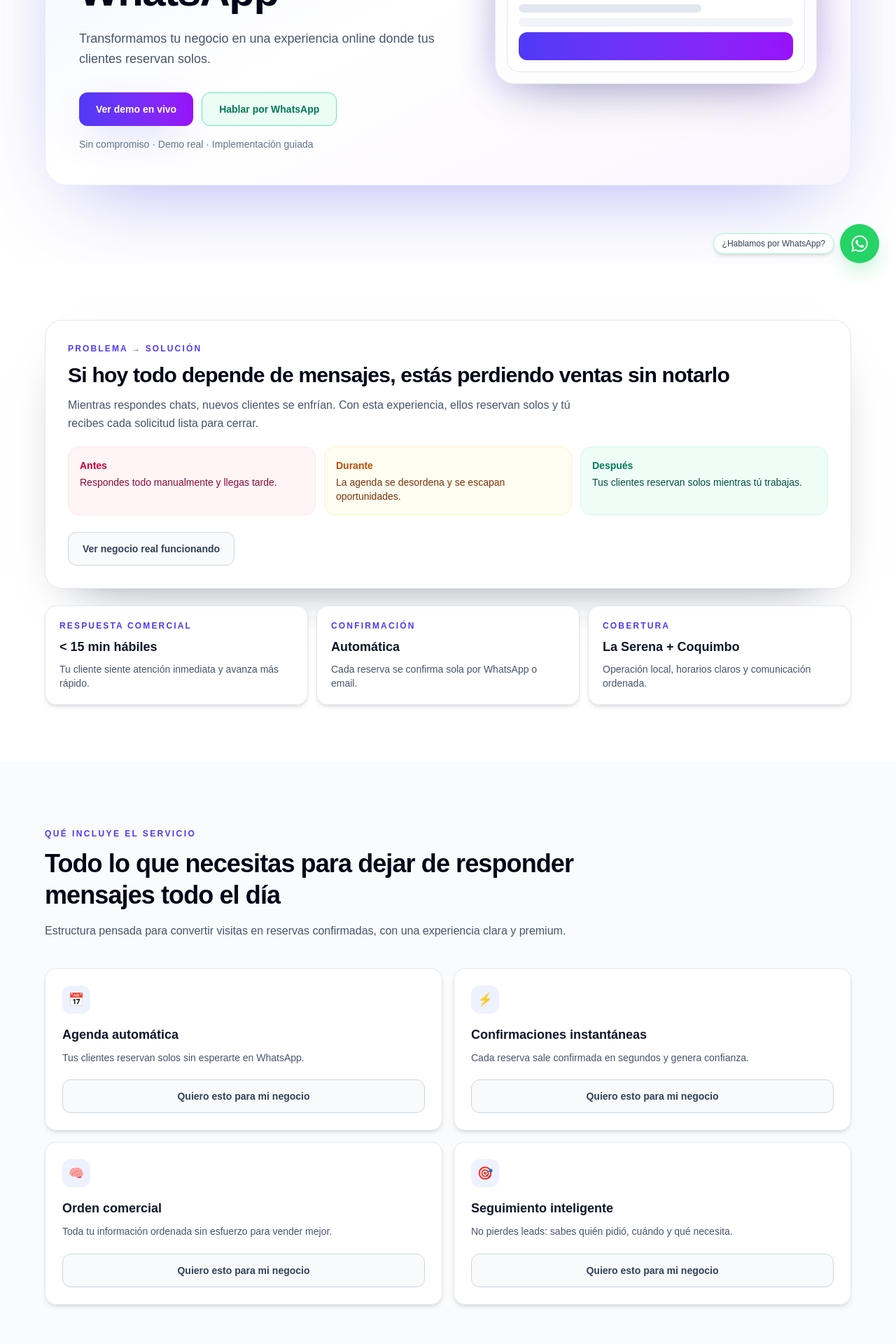
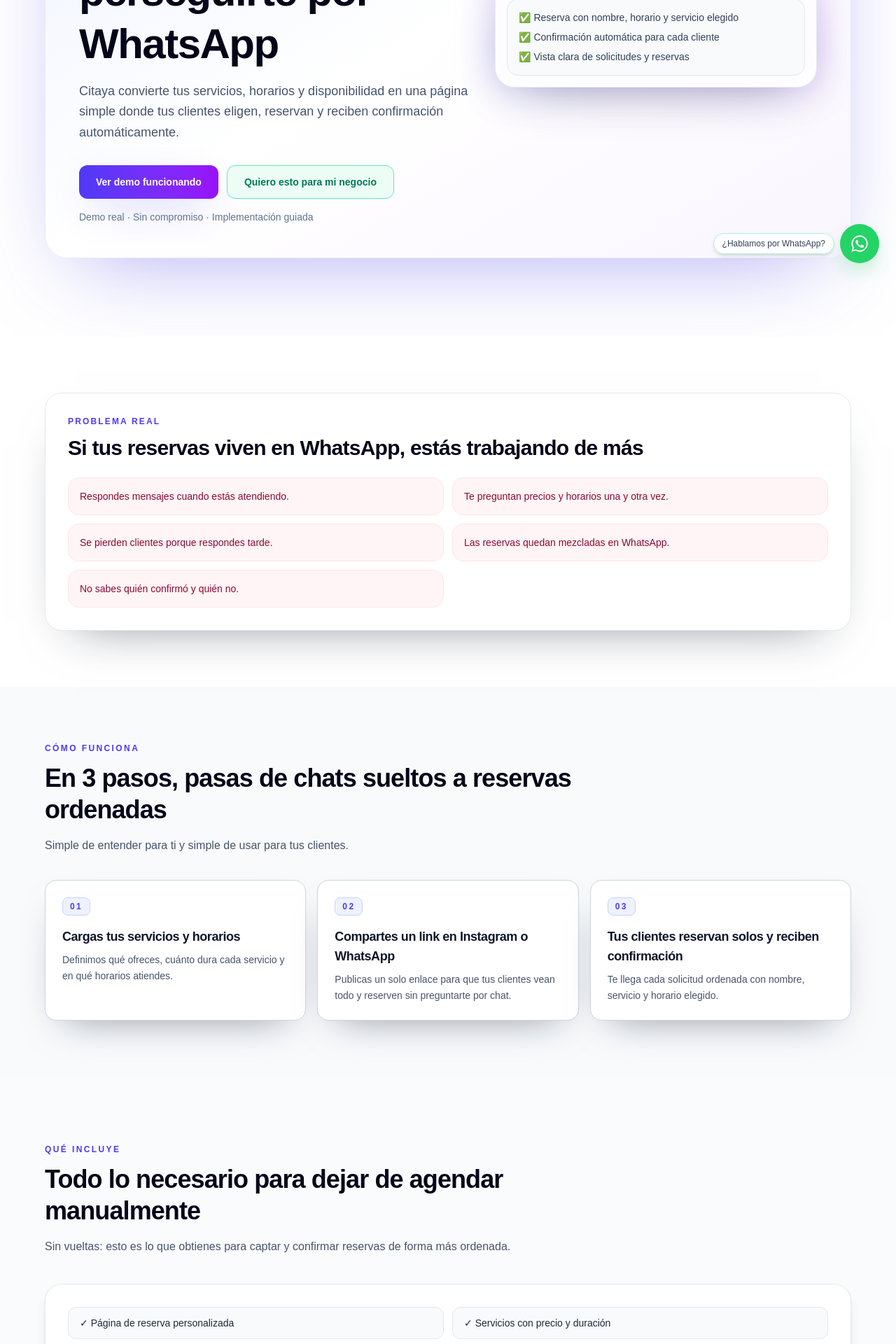
Before and after one commit to verf2390/citaya-agendas, a Next.js app: page /servicios-demo in a window 1280 px wide. Shown: the part 400-2320 px from the top of the page at 70% size. Built offline with nearby package versions, Linux system fonts and the light colour scheme.

Commit message:
Refocus /servicios-demo copy and CTA flow for conversion

```diff
--- a/app/servicios-demo/components/final-cta-section.tsx
+++ b/app/servicios-demo/components/final-cta-section.tsx
@@ -1,36 +1,24 @@
 import Link from "next/link";
 import { RevealOnScroll } from "./reveal-on-scroll";
 
-const whatsappMessage = encodeURIComponent(
-  "Hola, vi esta demo y quiero automatizar mi negocio esta semana.",
-);
+const whatsappMessage = encodeURIComponent("Hola, quiero una demo de Citaya para mi negocio.");
 
 export function FinalCtaSection() {
   return (
     <section className="px-4 pb-20 pt-14 sm:px-6 sm:pb-24 sm:pt-20 lg:px-10 lg:pt-24">
       <RevealOnScroll className="mx-auto max-w-5xl rounded-3xl bg-[linear-gradient(145deg,#312e81,#6d28d9_55%,#0f172a)] px-6 py-10 text-white shadow-[0_40px_90px_-45px_rgba(79,70,229,0.75)] sm:px-10 sm:py-12">
-        <p className="text-xs font-semibold uppercase tracking-[0.2em] text-indigo-200">Listo para avanzar</p>
-        <h2 className="mt-3 text-2xl font-bold tracking-tight sm:text-4xl">Empieza a automatizar tu negocio hoy</h2>
+        <p className="text-xs font-semibold uppercase tracking-[0.2em] text-indigo-200">Demo guiada</p>
+        <h2 className="mt-3 text-2xl font-bold tracking-tight sm:text-4xl">Te mostramos cómo se vería Citaya en tu negocio</h2>
         <p className="mt-3 max-w-3xl text-sm leading-relaxed text-indigo-50 sm:text-base">
-          En pocos días puedes tener esto funcionando y ver cómo tus clientes reservan sin fricción.
+          En una demo corta puedes ver cómo tus servicios quedarían listos para recibir reservas.
         </p>
 
         <div className="mt-7 grid gap-3 sm:mt-8 sm:flex sm:flex-wrap">
-          <Link
-            href={`https://wa.me/56961425029?text=${whatsappMessage}`}
-            target="_blank"
-            rel="noreferrer"
-            className="inline-flex min-h-12 items-center justify-center rounded-xl bg-emerald-500 px-6 py-3 text-sm font-semibold text-emerald-950 shadow-[0_20px_45px_-20px_rgba(16,185,129,0.85)] transition-all duration-300 hover:-translate-y-0.5 hover:scale-[1.02] hover:bg-emerald-400"
-          >
-            Hablar por WhatsApp
+          <Link href={`https://wa.me/56961425029?text=${whatsappMessage}`} target="_blank" rel="noreferrer" className="inline-flex min-h-12 items-center justify-center rounded-xl bg-emerald-500 px-6 py-3 text-sm font-semibold text-emerald-950 shadow-[0_20px_45px_-20px_rgba(16,185,129,0.85)] transition-all duration-300 hover:-translate-y-0.5 hover:scale-[1.02] hover:bg-emerald-400">
+            Pedir demo por WhatsApp
           </Link>
-          <Link
-            href="https://demo.citaya.online/"
-            target="_blank"
-            rel="noreferrer"
-            className="inline-flex min-h-12 items-center justify-center rounded-xl border border-indigo-200/60 bg-white/10 px-6 py-3 text-sm font-semibold text-white transition-all duration-300 hover:bg-white/20"
-          >
-            Ver demo
+          <Link href="https://demo.citaya.online/" target="_blank" rel="noreferrer" className="inline-flex min-h-12 items-center justify-center rounded-xl border border-indigo-200/60 bg-white/10 px-6 py-3 text-sm font-semibold text-white transition-all duration-300 hover:bg-white/20">
+            Ver demo en vivo
           </Link>
         </div>
       </RevealOnScroll>
--- a/app/servicios-demo/components/hero-section.tsx
+++ b/app/servicios-demo/components/hero-section.tsx
@@ -2,7 +2,7 @@ import Link from "next/link";
 import { RevealOnScroll } from "./reveal-on-scroll";
 
 const quickQuoteWhatsappMessage = encodeURIComponent(
-  "Hola Victor, vi la demo y quiero una solución similar para mi negocio.",
+  "Hola Victor, vi la demo y quiero algo así para mi negocio de servicios.",
 );
 
 export function HeroSection() {
@@ -13,50 +13,37 @@ export function HeroSection() {
       <RevealOnScroll className="mx-auto grid max-w-6xl items-center gap-8 rounded-[2rem] border border-indigo-100/80 bg-gradient-to-br from-indigo-50 via-white to-purple-50 p-6 shadow-[0_40px_120px_-48px_rgba(79,70,229,0.5)] sm:p-10 lg:grid-cols-[1.1fr_0.9fr] lg:p-12">
         <div>
           <span className="inline-flex rounded-full border border-indigo-200/80 bg-white/80 px-3 py-1 text-[11px] font-semibold uppercase tracking-[0.2em] text-indigo-700 sm:text-xs">
-            Agenda inteligente para negocios de servicios
+            Ideal para negocios que atienden por hora
           </span>
 
           <h1 className="mt-5 text-3xl font-bold leading-tight tracking-tight text-slate-950 sm:text-5xl lg:text-6xl">
-            Deja de perder clientes por WhatsApp
+            Haz que tus clientes reserven solos, sin perseguirte por WhatsApp
           </h1>
           <p className="mt-4 max-w-2xl text-base leading-relaxed text-slate-600 sm:text-lg">
-            Transformamos tu negocio en una experiencia online donde tus clientes reservan solos.
+            Citaya convierte tus servicios, horarios y disponibilidad en una página simple donde tus clientes eligen,
+            reservan y reciben confirmación automáticamente.
           </p>
 
           <div className="mt-7 grid gap-3 sm:mt-8 sm:flex sm:flex-wrap">
-            <Link
-              href="https://demo.citaya.online/"
-              target="_blank"
-              rel="noreferrer"
-              className="inline-flex min-h-12 items-center justify-center rounded-xl bg-gradient-to-r from-indigo-600 to-purple-600 px-6 py-3 text-sm font-semibold text-white shadow-[0_20px_55px_-20px_rgba(79,70,229,0.85)] transition-all duration-300 hover:-translate-y-0.5 hover:scale-[1.02] hover:from-indigo-500 hover:to-purple-500 hover:shadow-[0_28px_70px_-18px_rgba(79,70,229,0.9)]"
-            >
-              Ver demo en vivo
+            <Link href="https://demo.citaya.online/" target="_blank" rel="noreferrer" className="inline-flex min-h-12 items-center justify-center rounded-xl bg-gradient-to-r from-indigo-600 to-purple-600 px-6 py-3 text-sm font-semibold text-white shadow-[0_20px_55px_-20px_rgba(79,70,229,0.85)] transition-all duration-300 hover:-translate-y-0.5 hover:scale-[1.02] hover:from-indigo-500 hover:to-purple-500 hover:shadow-[0_28px_70px_-18px_rgba(79,70,229,0.9)]">
+              Ver demo funcionando
             </Link>
-            <Link
-              href={`https://wa.me/56961425029?text=${quickQuoteWhatsappMessage}`}
-              target="_blank"
-              rel="noreferrer"
-              className="inline-flex min-h-12 items-center justify-center gap-2 rounded-xl border border-emerald-300 bg-emerald-50 px-6 py-3 text-sm font-semibold text-emerald-700 transition-all duration-300 hover:-translate-y-0.5 hover:scale-[1.02] hover:bg-emerald-100 hover:shadow-[0_20px_45px_-25px_rgba(16,185,129,0.8)]"
-            >
-              Hablar por WhatsApp
+            <Link href={`https://wa.me/56961425029?text=${quickQuoteWhatsappMessage}`} target="_blank" rel="noreferrer" className="inline-flex min-h-12 items-center justify-center gap-2 rounded-xl border border-emerald-300 bg-emerald-50 px-6 py-3 text-sm font-semibold text-emerald-700 transition-all duration-300 hover:-translate-y-0.5 hover:scale-[1.02] hover:bg-emerald-100 hover:shadow-[0_20px_45px_-25px_rgba(16,185,129,0.8)]">
+              Quiero esto para mi negocio
             </Link>
           </div>
 
-          <p className="mt-4 text-sm text-slate-500">Sin compromiso · Demo real · Implementación guiada</p>
+          <p className="mt-4 text-sm text-slate-500">Demo real · Sin compromiso · Implementación guiada</p>
         </div>
 
         <div className="relative">
           <div className="absolute -inset-2 rounded-[2rem] bg-gradient-to-tr from-indigo-500/20 to-purple-500/20 blur-xl" aria-hidden="true" />
           <div className="relative rounded-[1.75rem] border border-slate-200/80 bg-white/90 p-4 shadow-[0_24px_80px_-35px_rgba(15,23,42,0.45)] backdrop-blur">
-            <p className="text-xs font-semibold uppercase tracking-[0.18em] text-indigo-600">Vista cliente</p>
-            <div className="mt-4 rounded-2xl border border-slate-200 bg-slate-50 p-4">
-              <p className="text-sm font-semibold text-slate-900">Reserva en 30 segundos</p>
-              <p className="mt-1 text-sm text-slate-600">El cliente elige servicio, horario y confirma al instante.</p>
-            </div>
-            <div className="mt-3 space-y-2 rounded-2xl border border-slate-200 bg-white p-4">
-              <div className="h-3 w-2/3 rounded-full bg-slate-200" />
-              <div className="h-3 w-full rounded-full bg-slate-100" />
-              <div className="h-10 rounded-xl bg-gradient-to-r from-indigo-600 to-purple-600" />
+            <p className="text-xs font-semibold uppercase tracking-[0.18em] text-indigo-600">Lo que recibes</p>
+            <div className="mt-4 space-y-2 rounded-2xl border border-slate-200 bg-slate-50 p-4 text-sm text-slate-700">
+              <p>✅ Reserva con nombre, horario y servicio elegido</p>
+              <p>✅ Confirmación automática para cada cliente</p>
+              <p>✅ Vista clara de solicitudes y reservas</p>
             </div>
           </div>
         </div>
--- a/app/servicios-demo/components/how-it-works-section.tsx
+++ b/app/servicios-demo/components/how-it-works-section.tsx
@@ -3,21 +3,18 @@ import { SectionHeading } from "./section-heading";
 const steps = [
   {
     number: "01",
-    title: "Cliente completa el formulario",
-    description:
-      "La solicitud entra con datos clave para decidir rápido: tipo de servicio, comuna, fecha tentativa y contexto.",
+    title: "Cargas tus servicios y horarios",
+    description: "Definimos qué ofreces, cuánto dura cada servicio y en qué horarios atiendes.",
   },
   {
     number: "02",
-    title: "Tu equipo prioriza y contacta",
-    description:
-      "El lead llega ordenado para responder antes, agendar visita técnica o enviar cotización según urgencia.",
+    title: "Compartes un link en Instagram o WhatsApp",
+    description: "Publicas un solo enlace para que tus clientes vean todo y reserven sin preguntarte por chat.",
   },
   {
     number: "03",
-    title: "Se confirma y se ejecuta",
-    description:
-      "El cliente recibe confirmación automática y tu operación continúa con seguimiento claro hasta el cierre.",
+    title: "Tus clientes reservan solos y reciben confirmación",
+    description: "Te llega cada solicitud ordenada con nombre, servicio y horario elegido.",
   },
 ] as const;
 
@@ -27,19 +24,14 @@ export function HowItWorksSection() {
       <div className="mx-auto max-w-6xl">
         <SectionHeading
           eyebrow="Cómo funciona"
-          title="Un embudo simple: captar, ordenar y convertir"
-          description="El recorrido está pensado para negocios de servicios locales que necesitan velocidad comercial y control operativo."
+          title="En 3 pasos, pasas de chats sueltos a reservas ordenadas"
+          description="Simple de entender para ti y simple de usar para tus clientes."
         />
 
         <div className="mt-7 grid gap-4 sm:mt-9 md:grid-cols-3">
           {steps.map((step) => (
-            <article
-              key={step.number}
-              className="relative rounded-2xl border border-slate-300 bg-white p-5 shadow-[0_24px_55px_-30px_rgba(15,23,42,0.5)] transition-all duration-500 hover:-translate-y-1 hover:border-indigo-500 hover:shadow-[0_52px_110px_-20px_rgba(8,145,178,0.7)] sm:p-6"
-            >
-              <div className="inline-flex rounded-lg border border-indigo-200 bg-indigo-50 px-2.5 py-1 text-xs font-semibold tracking-[0.2em] text-indigo-600">
-                {step.number}
-              </div>
+            <article key={step.number} className="relative rounded-2xl border border-slate-300 bg-white p-5 shadow-[0_24px_55px_-30px_rgba(15,23,42,0.5)] transition-all duration-500 hover:-translate-y-1 hover:border-indigo-500 hover:shadow-[0_52px_110px_-20px_rgba(8,145,178,0.7)] sm:p-6">
+              <div className="inline-flex rounded-lg border border-indigo-200 bg-indigo-50 px-2.5 py-1 text-xs font-semibold tracking-[0.2em] text-indigo-600">{step.number}</div>
               <h3 className="mt-4 text-lg font-semibold tracking-tight text-slate-900">{step.title}</h3>
               <p className="mt-2 text-sm leading-relaxed text-slate-600">{step.description}</p>
             </article>
--- a/app/servicios-demo/components/services-section.tsx
+++ b/app/servicios-demo/components/services-section.tsx
@@ -3,26 +3,13 @@ import { RevealOnScroll } from "./reveal-on-scroll";
 import { SectionHeading } from "./section-heading";
 
 const services = [
-  {
-    title: "Agenda automática",
-    description: "Tus clientes reservan solos sin esperarte en WhatsApp.",
-    icon: "📅",
-  },
-  {
-    title: "Confirmaciones instantáneas",
-    description: "Cada reserva sale confirmada en segundos y genera confianza.",
-    icon: "⚡",
-  },
-  {
-    title: "Orden comercial",
-    description: "Toda tu información ordenada sin esfuerzo para vender mejor.",
-    icon: "🧠",
-  },
-  {
-    title: "Seguimiento inteligente",
-    description: "No pierdes leads: sabes quién pidió, cuándo y qué necesita.",
-    icon: "🎯",
-  },
+  "Página de reserva personalizada",
+  "Servicios con precio y duración",
+  "Horarios disponibles por negocio",
+  "Confirmación automática",
+  "Botón directo a WhatsApp",
+  "Vista clara de solicitudes y reservas",
+  "Demo guiada para tu negocio",
 ] as const;
 
 export function ServicesSection() {
@@ -31,31 +18,25 @@ export function ServicesSection() {
       <div className="mx-auto max-w-6xl">
         <RevealOnScroll>
           <SectionHeading
-            eyebrow="Qué incluye el servicio"
-            title="Todo lo que necesitas para dejar de responder mensajes todo el día"
-            description="Estructura pensada para convertir visitas en reservas confirmadas, con una experiencia clara y premium."
+            eyebrow="Qué incluye"
+            title="Todo lo necesario para dejar de agendar manualmente"
+            description="Sin vueltas: esto es lo que obtienes para captar y confirmar reservas de forma más ordenada."
           />
         </RevealOnScroll>
 
-        <div className="mt-8 grid gap-4 sm:mt-10 sm:grid-cols-2">
-          {services.map((service, index) => (
-            <RevealOnScroll
-              key={service.title}
-              delayMs={index * 80}
-              className="flex h-full flex-col rounded-2xl border border-slate-200 bg-white/85 p-6 shadow-md backdrop-blur transition-all duration-300 hover:-translate-y-1 hover:shadow-xl"
-            >
-              <div className="inline-flex h-10 w-10 items-center justify-center rounded-xl bg-indigo-50 text-lg">{service.icon}</div>
-              <h3 className="mt-4 text-lg font-semibold text-slate-900">{service.title}</h3>
-              <p className="mt-2 flex-1 text-sm leading-relaxed text-slate-600">{service.description}</p>
-              <Link
-                href="#solicitar-servicio"
-                className="mt-5 inline-flex min-h-12 items-center justify-center rounded-xl border border-slate-300 bg-slate-50 px-4 py-3 text-sm font-semibold text-slate-700 transition-all duration-300 hover:bg-slate-100"
-              >
-                Quiero esto para mi negocio
-              </Link>
-            </RevealOnScroll>
-          ))}
-        </div>
+        <RevealOnScroll className="mt-8 rounded-3xl border border-slate-200 bg-white p-6 shadow-lg sm:mt-10 sm:p-8">
+          <div className="grid gap-3 sm:grid-cols-2">
+            {services.map((service) => (
+              <p key={service} className="rounded-xl border border-slate-200 bg-slate-50 px-4 py-3 text-sm font-medium text-slate-800">
+                ✓ {service}
+              </p>
+            ))}
+          </div>
+
+          <Link href="#solicitar-servicio" className="mt-6 inline-flex min-h-12 items-center justify-center rounded-xl border border-slate-300 bg-slate-50 px-4 py-3 text-sm font-semibold text-slate-700 transition-all duration-300 hover:bg-slate-100">
+            Quiero esto para mi negocio
+          </Link>
+        </RevealOnScroll>
       </div>
     </section>
   );
--- a/app/servicios-demo/components/trust-indicators-section.tsx
+++ b/app/servicios-demo/components/trust-indicators-section.tsx
@@ -1,22 +1,11 @@
-import Link from "next/link";
 import { RevealOnScroll } from "./reveal-on-scroll";
 
-const indicators = [
-  {
-    title: "Respuesta comercial",
-    value: "< 15 min hábiles",
-    description: "Tu cliente siente atención inmediata y avanza más rápido.",
-  },
-  {
-    title: "Confirmación",
-    value: "Automática",
-    description: "Cada reserva se confirma sola por WhatsApp o email.",
-  },
-  {
-    title: "Cobertura",
-    value: "La Serena + Coquimbo",
-    description: "Operación local, horarios claros y comunicación ordenada.",
-  },
+const pains = [
+  "Respondes mensajes cuando estás atendiendo.",
+  "Te preguntan precios y horarios una y otra vez.",
+  "Se pierden clientes porque respondes tarde.",
+  "Las reservas quedan mezcladas en WhatsApp.",
+  "No sabes quién confirmó y quién no.",
 ] as const;
 
 export function TrustIndicatorsSection() {
@@ -24,53 +13,18 @@ export function TrustIndicatorsSection() {
     <section className="px-4 py-12 sm:px-6 sm:py-16 lg:px-10 lg:py-20">
       <div className="mx-auto max-w-6xl space-y-6">
         <RevealOnScroll className="rounded-3xl border border-slate-200 bg-white p-6 shadow-[0_30px_70px_-45px_rgba(15,23,42,0.6)] sm:p-8">
-          <p className="text-xs font-semibold uppercase tracking-[0.18em] text-indigo-600">Problema → solución</p>
+          <p className="text-xs font-semibold uppercase tracking-[0.18em] text-indigo-600">Problema real</p>
           <h2 className="mt-3 text-2xl font-bold tracking-tight text-slate-950 sm:text-3xl">
-            Si hoy todo depende de mensajes, estás perdiendo ventas sin notarlo
+            Si tus reservas viven en WhatsApp, estás trabajando de más
           </h2>
-          <p className="mt-3 max-w-3xl text-sm leading-relaxed text-slate-600 sm:text-base">
-            Mientras respondes chats, nuevos clientes se enfrían. Con esta experiencia, ellos reservan solos y tú
-            recibes cada solicitud lista para cerrar.
-          </p>
-
-          <div className="mt-5 grid gap-3 sm:grid-cols-3">
-            <div className="rounded-2xl border border-rose-100 bg-rose-50/70 p-4">
-              <p className="text-sm font-semibold text-rose-700">Antes</p>
-              <p className="mt-1 text-sm text-rose-900">Respondes todo manualmente y llegas tarde.</p>
-            </div>
-            <div className="rounded-2xl border border-amber-100 bg-amber-50/70 p-4">
-              <p className="text-sm font-semibold text-amber-700">Durante</p>
-              <p className="mt-1 text-sm text-amber-900">La agenda se desordena y se escapan oportunidades.</p>
-            </div>
-            <div className="rounded-2xl border border-emerald-100 bg-emerald-50/80 p-4">
-              <p className="text-sm font-semibold text-emerald-700">Después</p>
-              <p className="mt-1 text-sm text-emerald-900">Tus clientes reservan solos mientras tú trabajas.</p>
-            </div>
+          <div className="mt-6 grid gap-3 sm:grid-cols-2">
+            {pains.map((pain) => (
+              <div key={pain} className="rounded-2xl border border-rose-100 bg-rose-50/70 p-4 text-sm font-medium text-rose-900">
+                {pain}
+              </div>
+            ))}
           </div>
-
-          <Link
-            href="https://instagram.com/fajaspaola"
-            target="_blank"
-            rel="noreferrer"
-            className="mt-6 inline-flex min-h-12 items-center justify-center rounded-xl border border-slate-300 bg-slate-50 px-5 py-3 text-sm font-semibold text-slate-700 transition-all duration-300 hover:bg-slate-100"
-          >
-            Ver negocio real funcionando
-          </Link>
         </RevealOnScroll>
-
-        <div className="grid gap-3 sm:grid-cols-2 lg:grid-cols-3">
-          {indicators.map((indicator, index) => (
-            <RevealOnScroll
-              key={indicator.title}
-              delayMs={index * 70}
-              className="rounded-2xl border border-slate-200 bg-white/90 p-5 shadow-md transition-all duration-300 hover:-translate-y-1 hover:shadow-xl"
-            >
-              <p className="text-xs font-semibold uppercase tracking-[0.18em] text-indigo-600">{indicator.title}</p>
-              <p className="mt-2 text-lg font-semibold text-slate-900">{indicator.value}</p>
-              <p className="mt-2 text-sm text-slate-600">{indicator.description}</p>
-            </RevealOnScroll>
-          ))}
-        </div>
       </div>
     </section>
   );
--- a/app/servicios-demo/page.tsx
+++ b/app/servicios-demo/page.tsx
@@ -1,9 +1,8 @@
-import { BenefitsSection } from "./components/benefits-section";
 import { FinalCtaSection } from "./components/final-cta-section";
 import { HeroSection } from "./components/hero-section";
-import { LiveAgendaDemoSection } from "./components/live-agenda-demo-section";
 import { ServicesSection } from "./components/services-section";
 import { SocialProofSection } from "./components/social-proof-section";
+import { HowItWorksSection } from "./components/how-it-works-section";
 import { TrustIndicatorsSection } from "./components/trust-indicators-section";
 
 export default function ServiciosDemoPage() {
@@ -11,9 +10,8 @@ export default function ServiciosDemoPage() {
     <main>
       <HeroSection />
       <TrustIndicatorsSection />
+      <HowItWorksSection />
       <ServicesSection />
-      <LiveAgendaDemoSection />
-      <BenefitsSection />
       <SocialProofSection />
       <FinalCtaSection />
     </main>
```
Also changed, not shown: app/servicios-demo/components/social-proof-section.tsx (+26 -39 lines).
